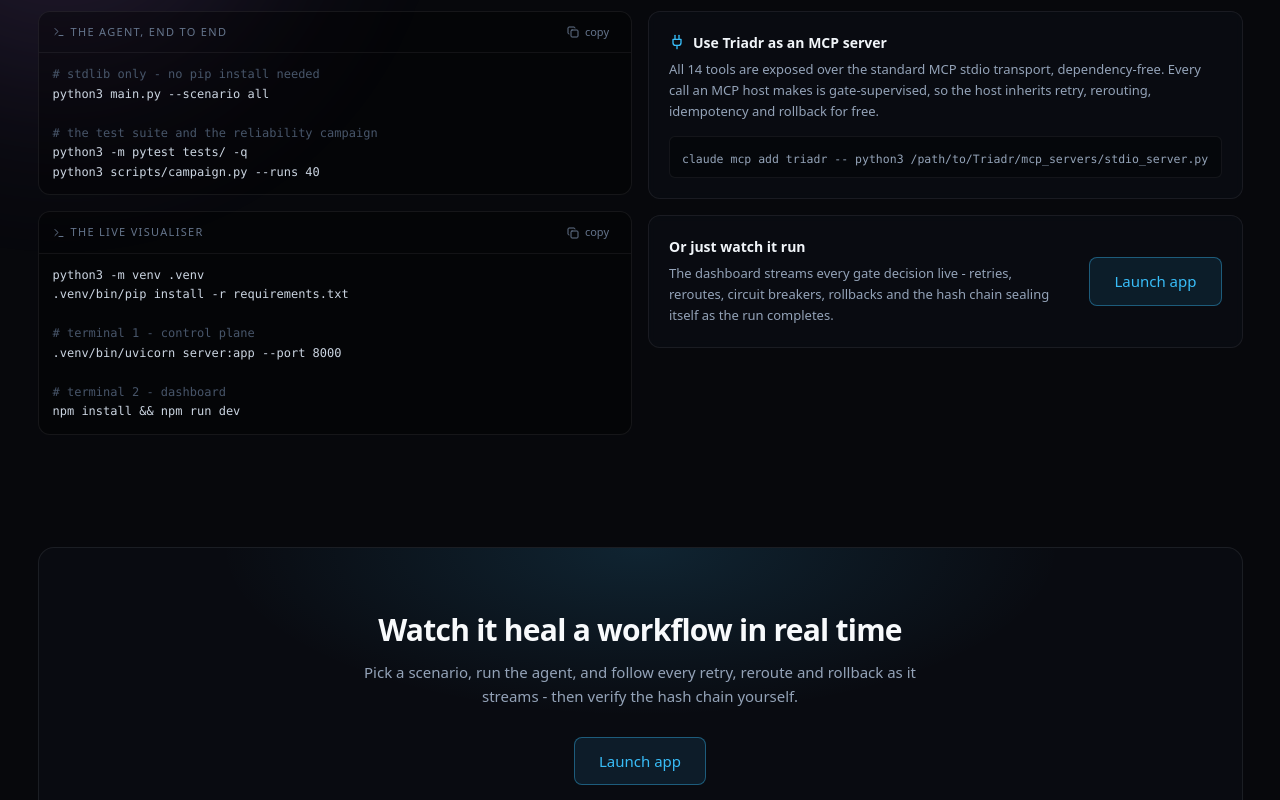
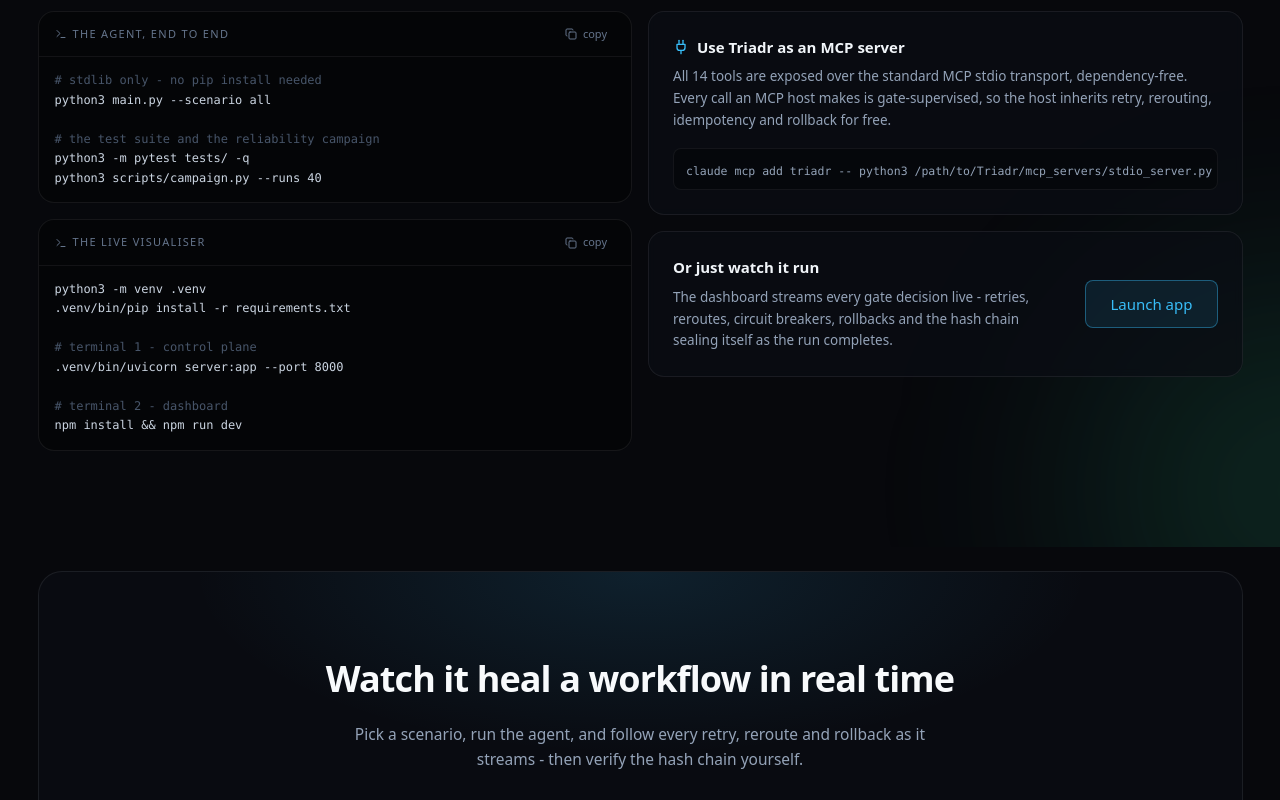
Before and after one commit to mrnetwork0001/Triadr, a Next.js app: page / in a window 1280 px wide. Shown: the part 8440-9240 px from the top of the page. Built offline with nearby package versions, Linux system fonts and the light colour scheme; no server answers.

Commit message:
feat(web): run-it and closing call to action with motion
Code blocks and cards enter in sequence; the closing panel breathes.

```diff
--- a/components/landing/Run.tsx
+++ b/components/landing/Run.tsx
@@ -1,8 +1,10 @@
 'use client'
 
 import { useState } from 'react'
+import { motion } from 'framer-motion'
 import { Check, Copy, Plug, Terminal } from 'lucide-react'
 import { Section, LaunchButton } from './chrome'
+import { Reveal, Stagger, itemVariants } from './motion'
 
 function CodeBlock({ label, lines }: { label: string; lines: string[] }) {
   const [copied, setCopied] = useState(false)
@@ -18,8 +20,8 @@
   }
 
   return (
-    <div className="overflow-hidden rounded-xl border border-white/[0.07] bg-black/35">
-      <div className="flex items-center justify-between gap-3 border-b border-white/[0.06] px-3.5 py-2">
+    <div className="card-lift overflow-hidden rounded-2xl border border-white/[0.07] bg-black/35">
+      <div className="flex items-center justify-between gap-3 border-b border-white/[0.06] px-4 py-2.5">
         <span className="flex items-center gap-1.5 text-[11px] uppercase tracking-[0.12em] text-slate-500">
           <Terminal className="h-3 w-3" aria-hidden />
           {label}
@@ -33,13 +35,10 @@
           {copied ? 'copied' : 'copy'}
         </button>
       </div>
-      <pre className="overflow-x-auto px-3.5 py-3">
+      <pre className="overflow-x-auto px-4 py-3.5">
         <code className="font-mono text-[12px] leading-relaxed">
           {lines.map((line, i) => (
-            <span
-              key={i}
-              className={`block ${line.startsWith('#') ? 'text-slate-600' : 'text-slate-300'}`}
-            >
+            <span key={i} className={`block ${line.startsWith('#') ? 'text-slate-600' : 'text-slate-300'}`}>
               {line || ' '}
             </span>
           ))}
@@ -49,16 +48,19 @@
   )
 }
 
+/* ── 08 · Run it ──────────────────────────────────────────────────────────── */
+
 export function RunIt() {
   return (
     <Section
       id="run"
+      index="08"
       eyebrow="Run it"
       title="No credentials required"
       lede="Every app falls back to a deterministic simulator and says so, so the full demo runs offline. Adding a token switches that app to LIVE with no code change."
     >
-      <div className="grid gap-4 lg:grid-cols-2">
-        <div className="min-w-0 space-y-4">
+      <Stagger className="grid gap-4 lg:grid-cols-2" gap={0.1}>
+        <motion.div variants={itemVariants} className="min-w-0 space-y-4">
           <CodeBlock
             label="The agent, end to end"
             lines={[
@@ -83,64 +85,68 @@
               'npm install && npm run dev',
             ]}
           />
-        </div>
+        </motion.div>
 
-        <div className="min-w-0 space-y-4">
-          <article className="panel p-5">
-            <h3 className="flex items-center gap-2 text-[14px] font-semibold text-slate-100">
+        <motion.div variants={itemVariants} className="min-w-0 space-y-4">
+          <article className="card-lift panel rounded-2xl p-6">
+            <h3 className="flex items-center gap-2 text-[15px] font-semibold text-slate-100">
               <Plug className="h-4 w-4 text-signal-live" aria-hidden />
               Use Triadr as an MCP server
             </h3>
-            <p className="mt-1.5 text-[13px] leading-relaxed text-slate-400">
+            <p className="mt-2 text-[13.5px] leading-relaxed text-slate-400">
               All 14 tools are exposed over the standard MCP stdio transport, dependency-free. Every
               call an MCP host makes is gate-supervised, so the host inherits retry, rerouting,
               idempotency and rollback for free.
             </p>
-            <div className="mt-3.5 overflow-x-auto rounded-md border border-white/[0.06] bg-black/30 px-3 py-2">
+            <div className="mt-4 overflow-x-auto rounded-lg border border-white/[0.06] bg-black/30 px-3 py-2">
               <code className="whitespace-nowrap font-mono text-[11.5px] text-slate-400">
                 claude mcp add triadr -- python3 /path/to/Triadr/mcp_servers/stdio_server.py
               </code>
             </div>
           </article>
 
-          <article className="panel flex min-w-0 flex-col justify-between gap-4 p-5 sm:flex-row sm:items-center">
+          <article className="card-lift panel flex min-w-0 flex-col justify-between gap-4 rounded-2xl p-6 sm:flex-row sm:items-center">
             <div>
-              <h3 className="text-[14px] font-semibold text-slate-100">Or just watch it run</h3>
-              <p className="mt-1.5 max-w-sm text-[13px] leading-relaxed text-slate-400">
+              <h3 className="text-[15px] font-semibold text-slate-100">Or just watch it run</h3>
+              <p className="mt-2 max-w-sm text-[13.5px] leading-relaxed text-slate-400">
                 The dashboard streams every gate decision live - retries, reroutes, circuit
                 breakers, rollbacks and the hash chain sealing itself as the run completes.
               </p>
             </div>
             <LaunchButton size="lg" />
           </article>
-        </div>
-      </div>
+        </motion.div>
+      </Stagger>
     </Section>
   )
 }
 
 export function ClosingCta() {
   return (
-    <section className="px-4 pb-16 pt-4 sm:px-6">
+    <section className="px-4 pb-20 pt-6 sm:px-6">
       <div className="shell">
-        <div className="relative overflow-hidden rounded-2xl border border-white/[0.08] bg-ink-900/70 px-6 py-12 text-center sm:px-10 sm:py-16">
-          <div
+        <Reveal>
+          <div className="relative overflow-hidden rounded-3xl border border-white/[0.08] bg-ink-900/70 px-6 py-14 text-center sm:px-10 sm:py-20">
+            <motion.div
               aria-hidden
-            className="pointer-events-none absolute inset-0 bg-[radial-gradient(600px_240px_at_50%_0%,rgba(56,189,248,0.14),transparent_70%)]"
+              className="pointer-events-none absolute inset-0 bg-[radial-gradient(640px_260px_at_50%_0%,rgba(56,189,248,0.16),transparent_70%)]"
+              animate={{ opacity: [0.7, 1, 0.7] }}
+              transition={{ duration: 6, repeat: Infinity, ease: 'easeInOut' }}
             />
             <div className="relative">
-            <h2 className="text-balance text-2xl font-semibold tracking-tight text-slate-50 sm:text-3xl">
+              <h2 className="text-balance text-[28px] font-semibold tracking-tight text-slate-50 sm:text-[36px]">
                 Watch it heal a workflow in real time
               </h2>
-            <p className="mx-auto mt-3 max-w-xl text-pretty text-[15px] leading-relaxed text-slate-400">
+              <p className="mx-auto mt-4 max-w-xl text-pretty text-[15.5px] leading-relaxed text-slate-400">
                 Pick a scenario, run the agent, and follow every retry, reroute and rollback as it
                 streams - then verify the hash chain yourself.
               </p>
-            <div className="mt-7 flex justify-center">
+              <div className="mt-8 flex justify-center">
                 <LaunchButton size="lg" label="Launch app" />
               </div>
             </div>
           </div>
+        </Reveal>
       </div>
     </section>
   )
```
Lines whose indentation alone changed are shown as unchanged.
